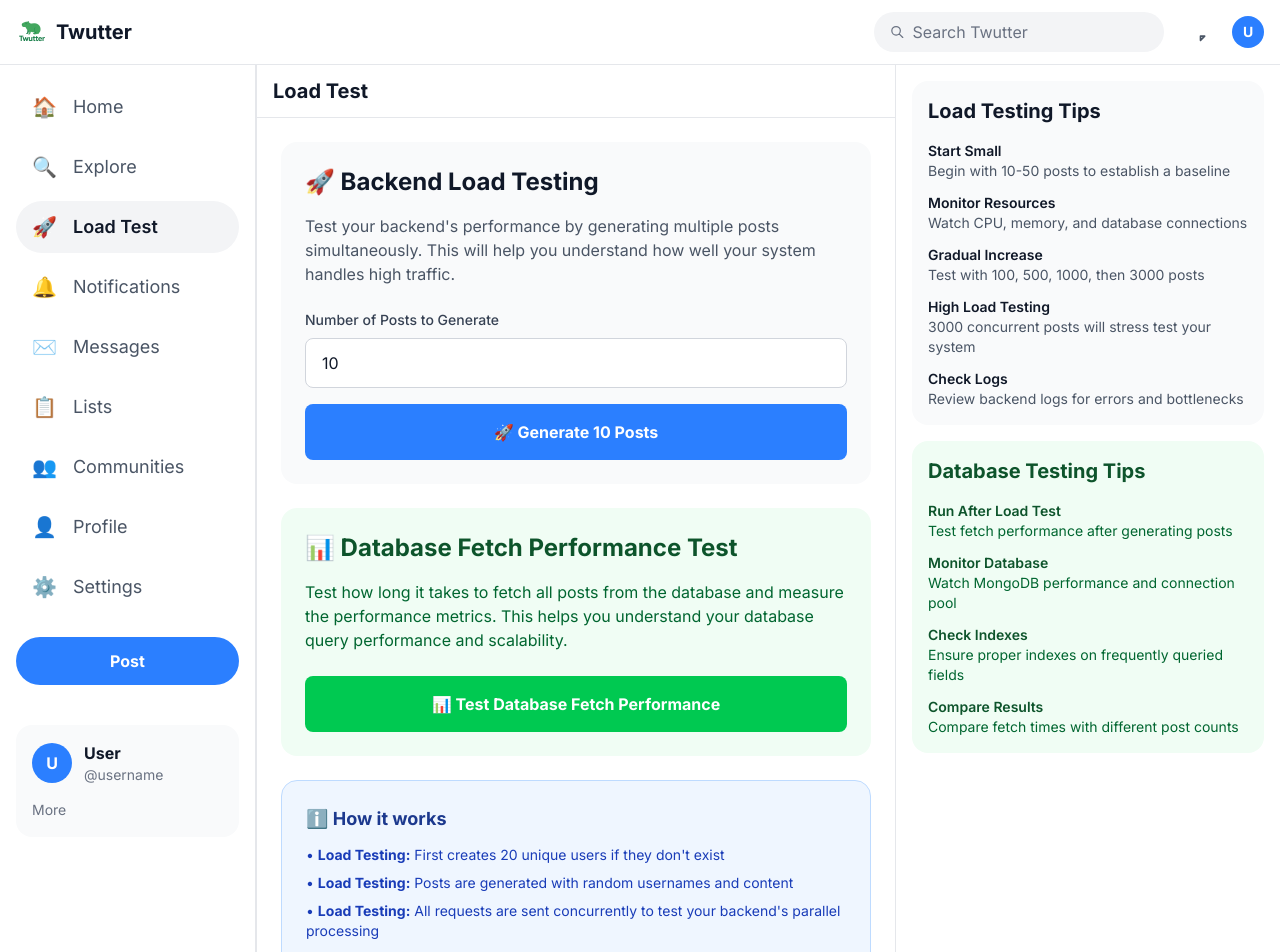
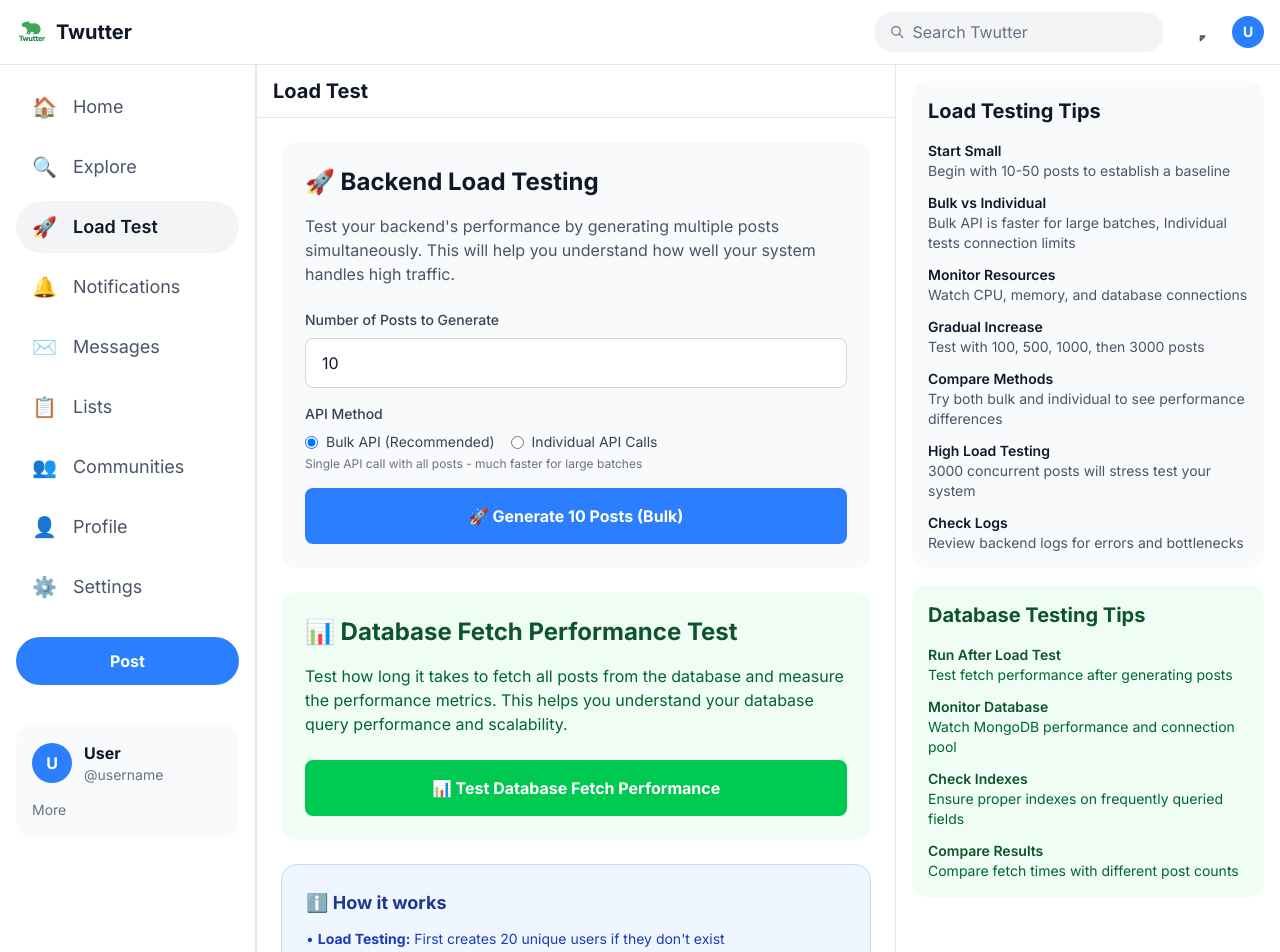
Before and after one commit to NicoDoebele/cloud-and-big-data-technologies, a Next.js app in the folder twutter/: page /load-test in a window 1280 px wide. Shown: the top 952 px of the page. Built offline with nearby package versions, Linux system fonts and the light colour scheme.

Commit message:
feat: bulk creation

```diff
--- /dev/null
+++ b/twutter/src/app/api/posts/bulk/route.ts
@@ -0,0 +1,110 @@
+import { NextResponse } from "next/server";
+import mongoose, { Types } from "mongoose";
+import { connectToDatabase } from "@/lib/mongodb";
+
+// Force dynamic rendering to prevent build-time analysis
+export const dynamic = 'force-dynamic';
+
+// Define the Post interface
+interface Post {
+  _id: Types.ObjectId;
+  content: string;
+  author: string;
+  createdAt: Date;
+  likes: number;
+}
+
+// Create the Post schema
+const PostSchema = new mongoose.Schema<Post>({
+  content: { type: String, required: true },
+  author: { type: String, required: true },
+  createdAt: { type: Date, default: Date.now },
+  likes: { type: Number, default: 0 }
+});
+
+// Create the model (use existing if already created)
+const Post = mongoose.models.Post || mongoose.model<Post>("Post", PostSchema);
+
+export async function POST(request: Request) {
+  try {
+    await connectToDatabase();
+
+    const body = await request.json();
+    const { posts } = body;
+
+    // Validate input
+    if (!Array.isArray(posts)) {
+      return NextResponse.json(
+        { error: "Posts must be an array" },
+        { status: 400 }
+      );
+    }
+
+    if (posts.length === 0) {
+      return NextResponse.json(
+        { error: "Posts array cannot be empty" },
+        { status: 400 }
+      );
+    }
+
+    // Validate each post
+    for (let i = 0; i < posts.length; i++) {
+      const post = posts[i];
+      if (!post.content || !post.author) {
+        return NextResponse.json(
+          { error: `Post at index ${i} is missing content or author` },
+          { status: 400 }
+        );
+      }
+    }
+
+    // Get unique authors to verify they exist
+    const uniqueAuthors = [...new Set(posts.map(post => post.author))];
+    const User = mongoose.models.User;
+    const existingUsers = await User.find({ username: { $in: uniqueAuthors } });
+    const existingUsernames = existingUsers.map(user => user.username);
+
+    // Check if all authors exist
+    const missingAuthors = uniqueAuthors.filter(author => !existingUsernames.includes(author));
+    if (missingAuthors.length > 0) {
+      return NextResponse.json(
+        { error: `Authors do not exist: ${missingAuthors.join(', ')}` },
+        { status: 400 }
+      );
+    }
+
+    // Prepare posts for insertion
+    const postsToInsert = posts.map(post => ({
+      content: post.content,
+      author: post.author,
+      likes: post.likes || 0
+    }));
+
+    // Process in chunks of 1000
+    const CHUNK_SIZE = 1000;
+    const allCreatedPosts = [];
+
+    for (let i = 0; i < postsToInsert.length; i += CHUNK_SIZE) {
+      const chunk = postsToInsert.slice(i, i + CHUNK_SIZE);
+      const createdChunk = await Post.insertMany(chunk);
+      allCreatedPosts.push(...createdChunk);
+    }
+
+    // Return posts with empty comments arrays to maintain consistent response structure
+    const postsWithComments = allCreatedPosts.map(post => ({
+      ...post.toObject(),
+      comments: []
+    }));
+
+    return NextResponse.json({
+      posts: postsWithComments,
+      count: allCreatedPosts.length
+    }, { status: 201 });
+  } catch (error) {
+    console.error("Error creating posts in bulk:", error);
+    return NextResponse.json(
+      { error: "Failed to create posts" },
+      { status: 500 }
+    );
+  }
+}
--- a/twutter/src/app/load-test/page.tsx
+++ b/twutter/src/app/load-test/page.tsx
@@ -77,6 +77,7 @@ function generateUserData(username: string) {
 
 export default function LoadTestPage() {
   const [postCount, setPostCount] = useState<number | ''>(10);
+  const [useBulkApi, setUseBulkApi] = useState(true);
   const [isGenerating, setIsGenerating] = useState(false);
   const [isFetching, setIsFetching] = useState(false);
   const [results, setResults] = useState<{
@@ -86,6 +87,7 @@ export default function LoadTestPage() {
     averageTime: number;
     usersCreated: number;
     postCount: number;
+    method: string;
   } | null>(null);
   const [fetchResults, setFetchResults] = useState<{
     totalTime: number;
@@ -128,6 +130,22 @@ export default function LoadTestPage() {
       });
       if (!response.ok) {
         throw new Error("Failed to create post");
+      }
+      return response.json();
+    },
+  });
+
+  const createBulkPosts = useMutation({
+    mutationFn: async (posts: { content: string; author: string }[]) => {
+      const response = await fetch("/api/posts/bulk", {
+        method: "POST",
+        headers: {
+          "Content-Type": "application/json",
+        },
+        body: JSON.stringify({ posts }),
+      });
+      if (!response.ok) {
+        throw new Error("Failed to create posts in bulk");
       }
       return response.json();
     },
@@ -180,7 +198,18 @@ export default function LoadTestPage() {
     // Generate posts
     const posts = Array.from({ length: postCount }, () => generateRandomPost());
 
-    // Create all posts concurrently
+    if (useBulkApi) {
+      // Use bulk API
+      try {
+        const result = await createBulkPosts.mutateAsync(posts);
+        successCount = result.count;
+        failedCount = postCount - successCount;
+      } catch (error) {
+        console.error("Failed to create posts in bulk:", error);
+        failedCount = postCount;
+      }
+    } else {
+      // Use individual API calls
       const postPromises = posts.map(async (post) => {
         try {
           await createPost.mutateAsync(post);
@@ -192,6 +221,7 @@ export default function LoadTestPage() {
       });
 
       await Promise.all(postPromises);
+    }
 
     const endTime = Date.now();
     const totalTime = endTime - startTime;
@@ -204,6 +234,7 @@ export default function LoadTestPage() {
       averageTime,
       usersCreated,
       postCount,
+      method: useBulkApi ? "Bulk API" : "Individual API Calls"
     });
 
     setIsGenerating(false);
@@ -294,19 +325,57 @@ export default function LoadTestPage() {
                     />
                   </div>
 
+                  <div>
+                    <label className="block text-sm font-medium text-gray-700 dark:text-gray-300 mb-2">
+                      API Method
+                    </label>
+                    <div className="flex items-center space-x-4">
+                      <label className="flex items-center">
+                        <input
+                          type="radio"
+                          name="apiMethod"
+                          checked={useBulkApi}
+                          onChange={() => setUseBulkApi(true)}
+                          className="mr-2 text-blue-500 focus:ring-blue-500"
+                        />
+                        <span className="text-sm text-gray-700 dark:text-gray-300">
+                          Bulk API (Recommended)
+                        </span>
+                      </label>
+                      <label className="flex items-center">
+                        <input
+                          type="radio"
+                          name="apiMethod"
+                          checked={!useBulkApi}
+                          onChange={() => setUseBulkApi(false)}
+                          className="mr-2 text-blue-500 focus:ring-blue-500"
+                        />
+                        <span className="text-sm text-gray-700 dark:text-gray-300">
+                          Individual API Calls
+                        </span>
+                      </label>
+                    </div>
+                    <p className="text-xs text-gray-500 dark:text-gray-400 mt-1">
+                      {useBulkApi
+                        ? "Single API call with all posts - much faster for large batches"
+                        : "Multiple concurrent API calls - tests connection handling"
+                      }
+                    </p>
+                  </div>
+
                   <button
                     onClick={handleBulkCreate}
-                    disabled={isGenerating || postCount === '' || Number.isNaN(postCount) || postCount < 1 || postCount > 3000}
+                    disabled={isGenerating || postCount === '' || Number.isNaN(postCount) || postCount < 1 || postCount > 30000}
                     className="w-full bg-blue-500 hover:bg-blue-600 disabled:bg-gray-300 disabled:cursor-not-allowed text-white font-bold py-4 px-6 rounded-lg transition-colors flex items-center justify-center space-x-2"
                   >
                     {isGenerating ? (
                       <>
                         <div className="animate-spin rounded-full h-5 w-5 border-b-2 border-white"></div>
-                        <span>Generating {postCount} posts...</span>
+                        <span>Generating {postCount} posts using {useBulkApi ? 'Bulk API' : 'Individual Calls'}...</span>
                       </>
                     ) : (
                       <>
-                        <span>🚀 Generate {Number(postCount) > 0 ? postCount : ''} Posts</span>
+                        <span>🚀 Generate {Number(postCount) > 0 ? postCount : ''} Posts ({useBulkApi ? 'Bulk' : 'Individual'})</span>
                       </>
                     )}
                   </button>
@@ -378,13 +447,14 @@ export default function LoadTestPage() {
 
                   <div className="mt-6 p-4 bg-gray-900/70 rounded-lg">
                     <h4 className="font-semibold text-white mb-2">
-                      Performance Analysis
+                      Performance Analysis - {results.method}
                     </h4>
                     <div className="text-sm text-gray-400 space-y-1">
                       <p>• <span className="font-medium text-gray-300">Success Rate:</span> {results.postCount > 0 ? ((results.success / results.postCount) * 100).toFixed(1) : 'N/A'}%</p>
                       <p>• <span className="font-medium text-gray-300">Posts per second:</span> {(results.success / (results.totalTime / 1000)).toFixed(1)}</p>
-                      <p>• <span className="font-medium text-gray-300">Concurrent requests handled:</span> {results.postCount}</p>
+                      <p>• <span className="font-medium text-gray-300">Concurrent requests handled:</span> {results.method === 'Bulk API' ? '1 bulk request' : results.postCount}</p>
                       <p>• <span className="font-medium text-gray-300">Users available for posts:</span> {SAMPLE_USERNAMES.length}</p>
+                      <p>• <span className="font-medium text-gray-300">Method used:</span> {results.method}</p>
                     </div>
                   </div>
                 </div>
@@ -491,7 +561,8 @@ export default function LoadTestPage() {
                 <div className="text-blue-800 dark:text-blue-200 space-y-2 text-sm">
                   <p>• <strong>Load Testing:</strong> First creates 20 unique users if they don't exist</p>
                   <p>• <strong>Load Testing:</strong> Posts are generated with random usernames and content</p>
-                  <p>• <strong>Load Testing:</strong> All requests are sent concurrently to test your backend's parallel processing</p>
+                  <p>• <strong>Bulk API:</strong> Single API call with all posts - much faster for large batches</p>
+                  <p>• <strong>Individual API Calls:</strong> Multiple concurrent requests to test connection handling</p>
                   <p>• <strong>Load Testing:</strong> Results show success rate, timing, and performance metrics</p>
                   <p>• <strong>Database Fetch Test:</strong> Fetches all posts from the database to measure query performance</p>
                   <p>• <strong>Database Fetch Test:</strong> Measures total time, post count, and posts per second</p>
@@ -515,12 +586,20 @@ export default function LoadTestPage() {
                     <div>Begin with 10-50 posts to establish a baseline</div>
                   </div>
                   <div>
+                    <div className="font-semibold text-gray-900 dark:text-white">Bulk vs Individual</div>
+                    <div>Bulk API is faster for large batches, Individual tests connection limits</div>
+                  </div>
+                  <div>
                     <div className="font-semibold text-gray-900 dark:text-white">Monitor Resources</div>
                     <div>Watch CPU, memory, and database connections</div>
                   </div>
                   <div>
                     <div className="font-semibold text-gray-900 dark:text-white">Gradual Increase</div>
                     <div>Test with 100, 500, 1000, then 3000 posts</div>
+                  </div>
+                  <div>
+                    <div className="font-semibold text-gray-900 dark:text-white">Compare Methods</div>
+                    <div>Try both bulk and individual to see performance differences</div>
                   </div>
                   <div>
                     <div className="font-semibold text-gray-900 dark:text-white">High Load Testing</div>
```
Lines whose indentation alone changed are shown as unchanged.
